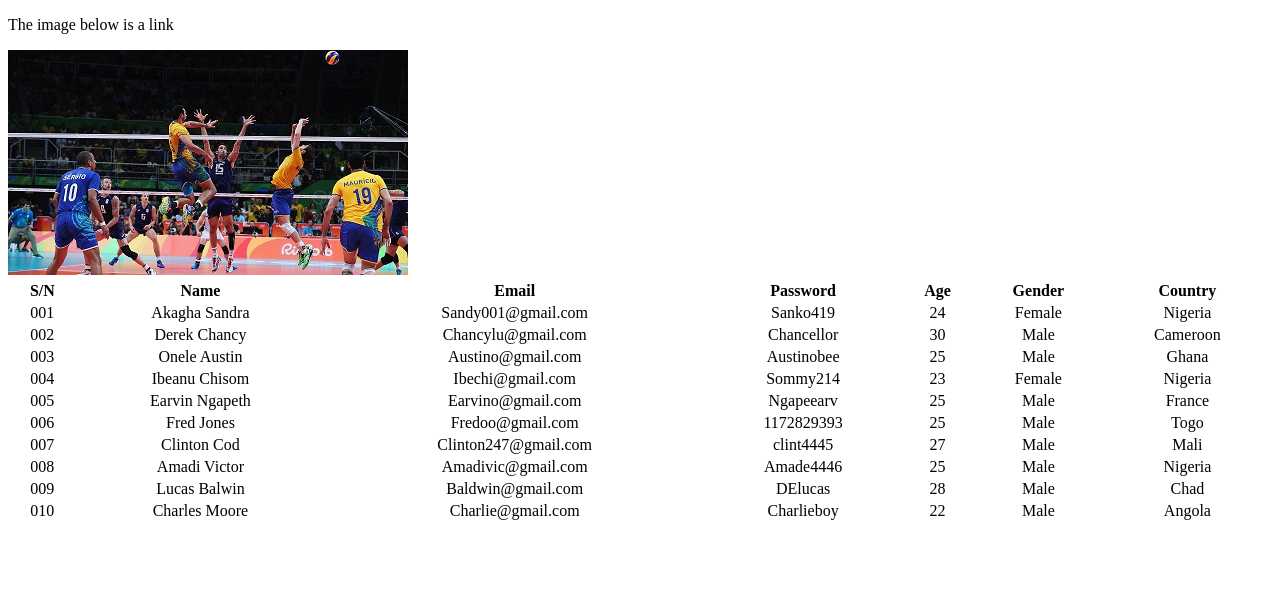
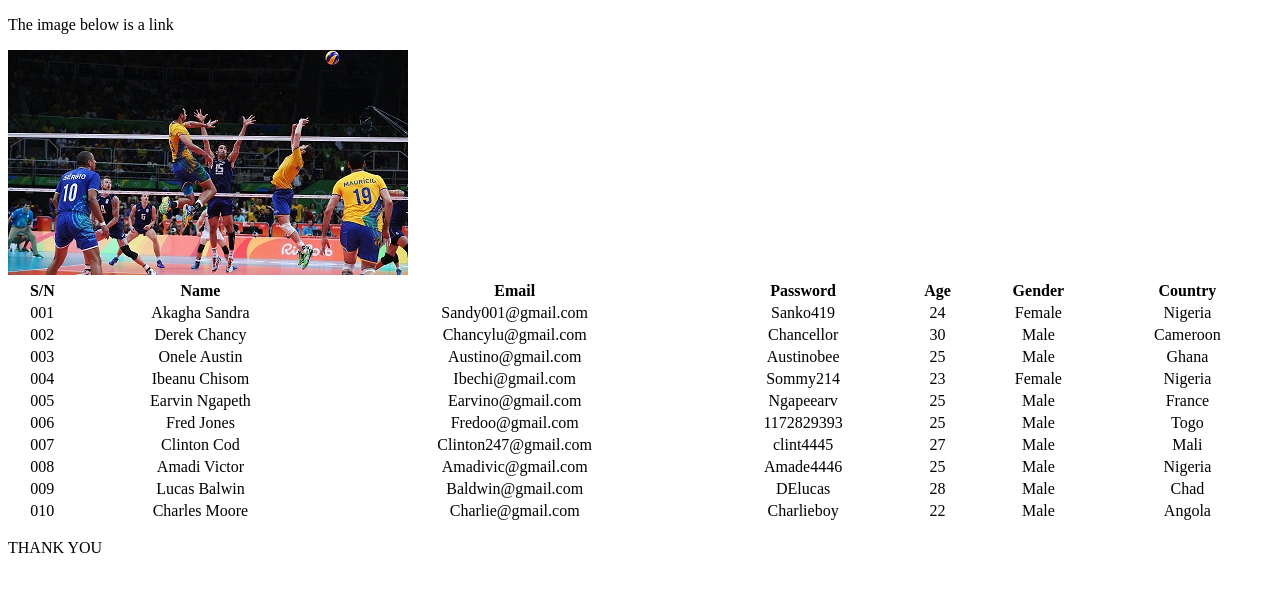
Before and after one commit to Cjobinna/second-assignment, a plain HTML site: page index.html in a window 1280 px wide. Drawn offline with Linux system fonts and the light colour scheme.

Commit message:
second assignment

```diff
--- a/index.html
+++ b/index.html
@@ -116,5 +116,6 @@
             <td>Angola</td>
         </tr>
     </table>
+    <p>THANK YOU</p>
 </body>
 </html>
```
